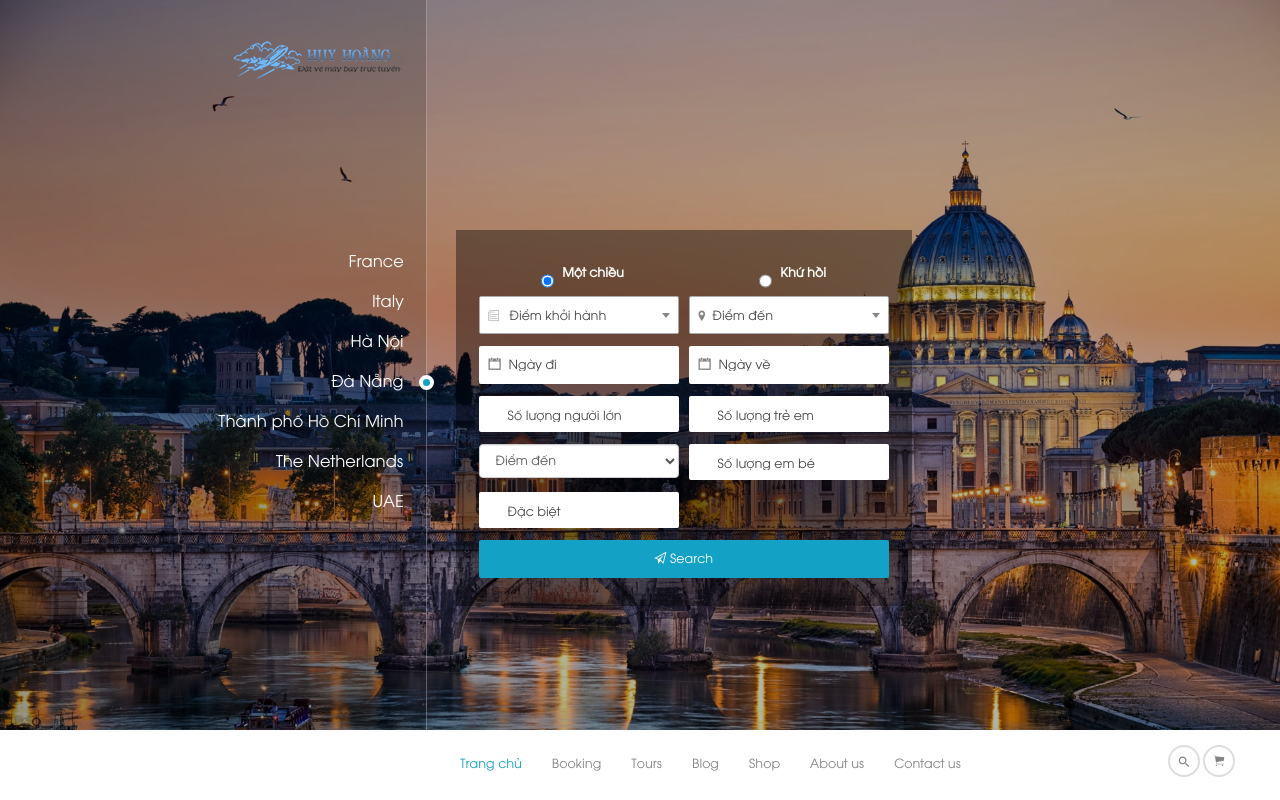
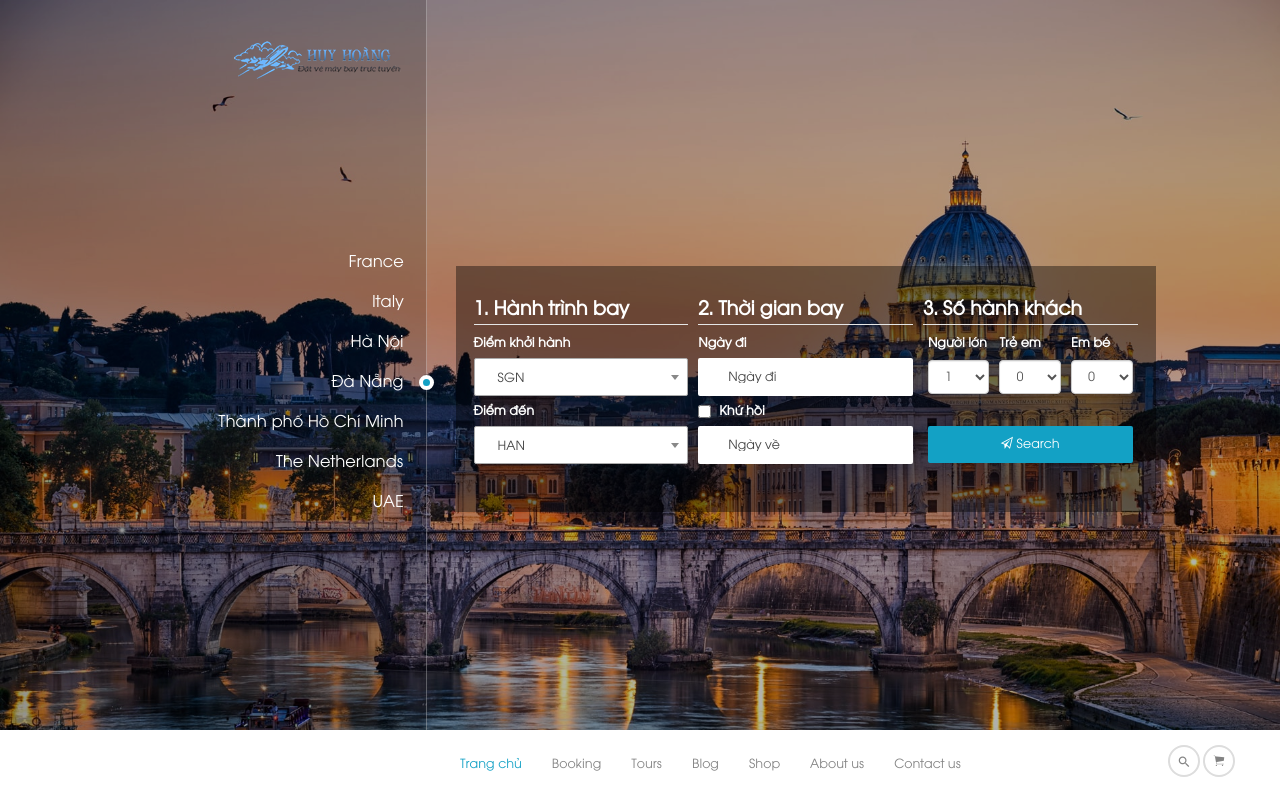
Before and after one commit to nghiakhoi/vemaybayhuyhoang, a React (Create React App) app: page / in a window 1280 px wide. Shown: the top 800 px of the page. Built offline with nearby package versions, Linux system fonts and the light colour scheme.

Commit message:
update giao dien

```diff
--- a/public/index.html
+++ b/public/index.html
@@ -171,6 +171,11 @@
             });
         });
     </script>
+    <style>
+    input[type="checkbox"]{margin: 0px 8px 0px 0px;margin-top:1px;line-height:normal;position: relative;top: 3px}
+    .title-search {font-weight:600;text-align:left}
+    .thelastitem {margin-bottom: 20px}
+    </style>
 
   </body>
 </html>
--- a/src/components/Slider.js
+++ b/src/components/Slider.js
@@ -42,10 +42,21 @@ class Slider extends Component {
 
     }
 
+    componentDidMount() {
+        localStorage.setItem("adult", 1);
+    }
+
+
     render() {
         if (this.state.isRedirect) {
             return <Redirect to="/booking" />;
         }
+        var maxpersearchadult = Array.apply(null, { length: 10 }).map((k, i) => {
+            return <option key={i} value={i + 1}>{i + 1}</option>
+        });
+        var maxpersearchother = Array.apply(null, { length: 10 }).map((k, i) => {
+            return <option key={i} value={i}>{i}</option>
+        });
         return (
             <div className="header-search-tour">
                 <div className="intravel-destination-search">
@@ -120,24 +131,17 @@ class Slider extends Component {
                             <form autoComplete="off" className="destination-search-form" action="/wordpress/intravel/wp-admin/admin-ajax.php?action=intravel_search_tour" method="post">
                                 <span className="icon-click" />
                                 <div className="row">
-                                    <div className="col-md-12 col-sm-12 col-xs-12">
-                                        <div className="col-md-6 col-sm-6 col-xs-6">
+
+
+                                    <div className="col-xs-12 col-sm-3 col-md-4">
+                                        <legend className="title-search">
+                                            1. Hành trình bay
+                                        </legend>
+                                        <label htmlFor="dep" style={{ "color": "white" }} >Điểm khởi hành</label>
                                         <div className="tour-type-field">
-                                                <input id="motchieu" onChange={(event) => this.isChange(event)} type="radio" defaultChecked="checked"value="0" name="ways" className="ctl00$UcRightV31$RoundTrip"  />
-                                                <label htmlFor="motchieu" style={{"color":"white"}} >Một chiều</label>
-                                            </div>
-                                        </div>
-                                        <div className="col-md-6 col-sm-6 col-xs-6">
-                                            <div className="tour-type-field">
-                                                <input id="haichieu" onChange={(event) => this.isChange(event)} type="radio" name="ways" value="1" className="ctl00$UcRightV31$RoundTrip"  />
-                                                <label htmlFor="haichieu" style={{"color":"white"}} >Khứ hồi</label>
-                                            </div>
-                                        </div>
-                                        <div className="col-md-6 col-sm-6 col-xs-12">
-                                            <div className="tour-type-field">
-                                                <i className="ion-ios-paper-outline" />
-                                                <select onClick={(event) => this.isClicked(event)} className="form-control js-selected " defaultValue="0" id="dep" name="dep">
-                                                    <option value="0">Điểm khởi hành</option>
+
+                                            <select className="form-control js-selected " defaultValue="0" id="dep" name="dep">
+                                                <option value="SGN">SGN</option>
                                                 <option value="adventure-travel">Adventure Travel</option>
                                                 <option value="beaches-islands">Beaches &amp; Islands</option>
                                                 <option value="family-tours">Family Tours</option>
@@ -146,13 +150,10 @@ class Slider extends Component {
                                                 <option value="sightseeing-tours">Sightseeing tours</option>
                                             </select>
                                         </div>
-                                        </div>
-                                        <div className="col-md-6 col-sm-6 col-xs-12">
-
+                                        <label htmlFor="des" style={{ "color": "white" }} >Điểm đến</label>
                                         <div className="destination-field">
-                                            <select onClick={(event) => this.isClicked(event)} className="form-control js-selected" defaultValue="0" id="des" name="des">
-                                                <option value="0">Điểm đến</option>
-                                                <option value="amsterdam">Amsterdam</option>
+                                            <select className="form-control js-selected" defaultValue="0" id="des" name="des">
+                                                <option value="HAN">HAN</option>
                                                 <option value="dubai">Dubai</option>
                                                 <option value="france">France</option>
                                                 <option value="italy">Italy</option>
@@ -167,53 +168,52 @@ class Slider extends Component {
                                         </div>
                                     </div>
 
-                                        <div className="col-md-6 col-sm-6 col-xs-12">
+                                    <div className="col-xs-12 col-sm-3 col-md-4">
+                                        <legend className="title-search">
+                                            2. Thời gian bay
+                                        </legend>
+                                        <label htmlFor="datedep" style={{ "color": "white" }} >Ngày đi</label>
                                         <div className="iw-departure">
                                             <input id="datedep" name="datedep" type="text" readOnly placeholder="Ngày đi" className="iw-search-arrival has-date-picker" />
-                                                <i className="ion-calendar" />
+                                        </div>
+                                        <label htmlFor="datedes" style={{ "color": "white" }} >
+                                            <input className="" type="checkbox" />
+                                            Khứ hồi
+                                        </label>
+                                        <div className="iw-departure thelastitem">
+                                            <input id="datedes" name="datedes" type="text" readOnly placeholder="Ngày về" className="iw-search-arrival has-date-picker" />
                                         </div>
                                     </div>
-                                        <div className="col-md-6 col-sm-6 col-xs-12">
-                                            <div className="iw-departure">
-                                                <input id="datedes" name="datedes" type="text" readOnly placeholder="Ngày về" className="iw-search-arrival has-date-picker" />
-                                                <i className="ion-calendar" />
-                                            </div>
-                                        </div>
-                                        <div className="col-md-6 col-sm-6 col-xs-12">
+
+                                    <div className="col-xs-12 col-sm-6 col-md-4">
+                                        <legend className="title-search">
+                                            3. Số hành khách
+                                        </legend>
+                                        <div className="col-xs-12 col-sm-4 col-md-4">
+                                            <label htmlFor="adult" style={{ "color": "white" }} >Người lớn</label>
                                             <div className="search-field">
-                                                <input type="text" onChange={(event) => this.isChange(event)} placeholder="Số lượng người lớn" aria-describedby="name_text" id="adult" name="adult" defaultValue="" />
-                                                <select className="form-control " defaultValue="0" name="destination">
-                                                <option value="0">Điểm đến</option>
-                                                <option value="amsterdam">Amsterdam</option>
-                                                <option value="dubai">Dubai</option>
-                                                <option value="france">France</option>
-                                                <option value="italy">Italy</option>
-                                                <option value="paris">Paris</option>
-                                                <option value="rome">Rome</option>
-                                                <option value="san-francisco">San Francisco</option>
-                                                <option value="the_netherlands">The Netherlands</option>
-                                                <option value="uae">UAE</option>
-                                                <option value="usa">USA</option>
-                                                <option value="venice">Venice</option>
+                                                <select onChange={(event) => this.isChange(event)} className="form-control " id="adult" name="adult" defaultValue="">
+                                                    {maxpersearchadult}
                                                 </select>
                                             </div>
                                         </div>
-                                        <div className="col-md-6 col-sm-6 col-xs-12">
+                                        <div className="col-xs-12 col-sm-4 col-md-4">
+                                            <label htmlFor="children" style={{ "color": "white" }} >Trẻ em</label>
                                             <div className="search-field">
-                                                <input type="text" onChange={(event) => this.isChange(event)} placeholder="Số lượng trẻ em" aria-describedby="name_text" id="adult" name="adult" defaultValue="" />
+                                                <select onChange={(event) => this.isChange(event)} className="form-control " id="children" name="children" defaultValue="">
+                                                    {maxpersearchother}
+                                                </select>
                                             </div>
                                         </div>
-                                        <div className="col-md-6 col-sm-6 col-xs-12">
+                                        <div className="col-xs-12 col-sm-4 col-md-4">
+                                            <label htmlFor="baby" style={{ "color": "white" }} >Em bé</label>
                                             <div className="search-field">
-                                                <input type="text" onChange={(event) => this.isChange(event)} placeholder="Số lượng em bé" aria-describedby="name_text" id="treem" name="NameTreEm" defaultValue="" />
+                                                <select onChange={(event) => this.isChange(event)} className="form-control " id="baby" name="baby" defaultValue="">
+                                                    {maxpersearchother}
+                                                </select>
                                             </div>
                                         </div>
-                                        <div className="col-md-6 col-sm-6 col-xs-12">
-                                            <div className="search-field">
-                                                <input type="text" onChange={(event) => this.isChange(event)} placeholder="Đặc biệt" aria-describedby="name_text" id="EmBe" name="NameEmbe" defaultValue="" />
-                                            </div>
-                                        </div>
-                                        <div className="col-md-12 col-sm-12 col-xs-12">
+                                        <div className="col-xs-12 col-sm-12 col-md-12">
                                             <div className="iw-search-now">
 
                                                 <button onClick={() => this.handleClick()} className="theme-bg"><i className="ion-paper-airplane" /> Search</button>
@@ -222,8 +222,13 @@ class Slider extends Component {
 
 
 
+                                    </div>
 
-                                    </div>
+
+
+
+
+
 
                                 </div>
                             </form>
```
Also changed, not shown: public/css/min_5.css. Lines whose indentation alone changed are shown as unchanged.
